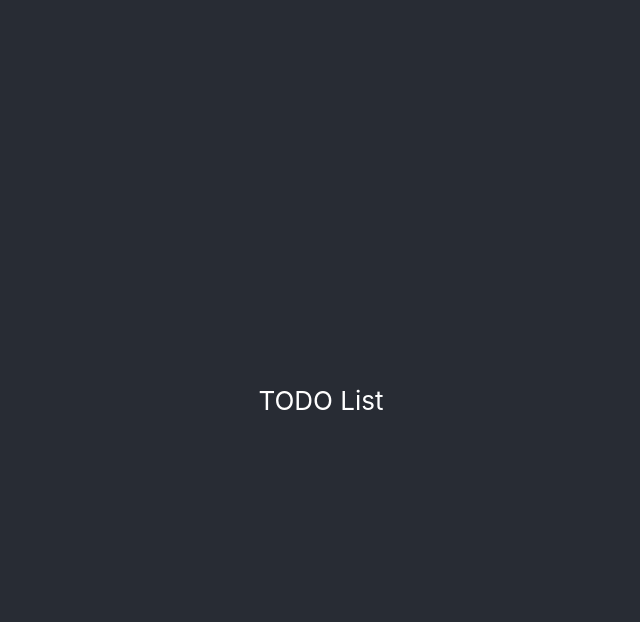
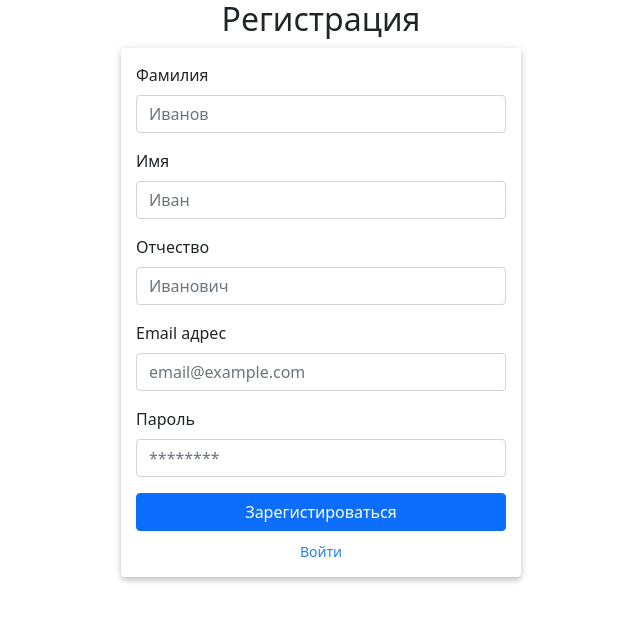
Before and after one commit to ATrifonenko/todo_node_react, a React (Create React App) app in the folder client/: page /signup in a window 1280 px wide. Shown: the top 622 px of the page, without its empty margins (319-959 px from the left). Built offline with nearby package versions, Linux system fonts and the light colour scheme; no server answers.

Commit message:
auth forms

```diff
--- a/client/package.json
+++ b/client/package.json
@@ -3,8 +3,12 @@
   "version": "0.1.0",
   "private": true,
   "dependencies": {
+    "axios": "^0.21.1",
+    "bootstrap": "^5.0.2",
     "react": "^17.0.2",
+    "react-bootstrap": "^2.0.0-beta.4",
     "react-dom": "^17.0.2",
+    "react-router-dom": "^5.2.0",
     "react-scripts": "4.0.3"
   },
   "scripts": {
--- a/client/src/App.css
+++ b/client/src/App.css
@@ -1,7 +1,3 @@
-.App {
-  text-align: center;
-}
-
 .App-header {
   background-color: #282c34;
   min-height: 100vh;
@@ -12,3 +8,11 @@
   font-size: calc(10px + 2vmin);
   color: white;
 }
+
+.wrapper-spinner {
+  display: flex;
+  width: 100vw;
+  height: 100vh;
+  justify-content: center;
+  align-items: center;
+}
--- a/client/src/App.js
+++ b/client/src/App.js
@@ -1,10 +1,48 @@
+import { BrowserRouter, Switch, Route, Redirect } from 'react-router-dom';
+import { SignUp, SignIn } from './components/Auth/Auth';
+import { useAuth, ProvideAuth } from './hooks/useAuth';
+import Spinner from 'react-bootstrap/Spinner';
+import 'bootstrap/dist/css/bootstrap.min.css';
 import './App.css';
 
 function App() {
   return (
-    <div className="App">
-      <header className="App-header">TODO List</header>
-    </div>
+    <ProvideAuth>
+      <BrowserRouter>
+        <div className="App">
+          <Switch>
+            <Route path="/signup">
+              <SignUp />
+            </Route>
+            <Route path="/signin">
+              <SignIn />
+            </Route>
+            <PrivateRoute path="/">{'todolist component'}</PrivateRoute>
+          </Switch>
+        </div>
+      </BrowserRouter>
+    </ProvideAuth>
+  );
+}
+
+function PrivateRoute({ children, ...rest }) {
+  const { user, isAuthenticating } = useAuth();
+
+  return (
+    <Route
+      {...rest}
+      render={({ location }) =>
+        isAuthenticating ? (
+          <div className="wrapper-spinner">
+            <Spinner animation="border" />
+          </div>
+        ) : user ? (
+          children
+        ) : (
+          <Redirect to={{ pathname: '/signin', state: { from: location } }} />
+        )
+      }
+    />
   );
 }
 
--- /dev/null
+++ b/client/src/api.js
@@ -0,0 +1,9 @@
+import axios from 'axios';
+
+const api = {
+  auth: {
+    checkAuth: () => axios.get('/api/users/checkAuth').then((res) => res.data),
+  },
+};
+
+export default api;
--- /dev/null
+++ b/client/src/components/Auth/Auth.css
@@ -0,0 +1,33 @@
+.container {
+  display: flex;
+  height: 100%;
+  max-width: 1024px;
+  flex-direction: column;
+  justify-content: center;
+}
+
+.auth-box {
+  display: flex;
+  flex-direction: column;
+  width: 400px;
+  margin: 0 auto;
+  box-shadow: 0px 4px 5px rgba(0, 0, 0, 0.14), 0px 1px 10px rgba(0, 0, 0, 0.12);
+  padding: 15px;
+  border-radius: 4px;
+}
+
+.auth-box__title {
+  margin-bottom: 10px;
+  text-align: center;
+}
+
+.auth-box__question {
+  margin-top: 10px;
+  align-self: center;
+  font-size: 14px;
+}
+
+.auth-box__question-link {
+  text-decoration: none;
+  color: #2582e7;
+}
--- /dev/null
+++ b/client/src/components/Auth/Auth.js
@@ -0,0 +1,148 @@
+import { useState } from 'react';
+import { Link, useHistory, useLocation } from 'react-router-dom';
+import Form from 'react-bootstrap/Form';
+import Button from 'react-bootstrap/Button';
+import { useAuth } from '../../hooks/useAuth';
+import './Auth.css';
+
+function Auth(props) {
+  const [email, setEmail] = useState('');
+  const [password, setPassword] = useState('');
+  const [firstName, setFirstName] = useState('');
+  const [secondName, setSecondName] = useState('');
+  const [patronymic, setPatronymic] = useState('');
+  const [errors, setErrors] = useState({});
+
+  let history = useHistory();
+  let location = useLocation();
+
+  const redirectAfterLogin = () => {
+    let { from } = location.state || { from: { pathname: '/' } };
+    history.replace(from);
+  };
+
+  const submit = (e) => {
+    const validationErrors = validate(email, password);
+
+    if (Object.entries(validationErrors).length === 0) {
+      setErrors({});
+      console.log('dct uel');
+      //props.submit(email, password).then(() => redirectAfterLogin());
+    } else {
+      e.preventDefault();
+      e.stopPropagation();
+      setErrors(validationErrors);
+    }
+  };
+
+  const validate = (email, password) => {
+    const validationErrors = {};
+    if (
+      !email ||
+      !/[a-z0-9!#$%&'*+/=?^_`{|}~-]+(?:\.[a-z0-9!#$%&'*+/=?^_`{|}~-]+)*@(?:[a-z0-9](?:[a-z0-9-]*[a-z0-9])?\.)+[a-z0-9](?:[a-z0-9-]*[a-z0-9])?/.test(
+        email
+      )
+    ) {
+      validationErrors.email = 'Не валидный e-mail';
+    }
+    if (!password || !/^((?=\S*?[A-Z])(?=\S*?[a-z])(?=\S*?[0-9]).{7,})\S$/.test(password)) {
+      validationErrors.password =
+        'Пароль должен содержать не менее восьми знаков, включать заглавные и строчные буквы, цифры';
+    }
+    return validationErrors;
+  };
+
+  const username = (
+    <>
+      <Form.Group className="mb-3" controlId="formSecondName">
+        <Form.Label>Фамилия</Form.Label>
+        <Form.Control
+          required
+          type="text"
+          placeholder="Иванов"
+          onChange={(e) => setSecondName(e.target.value)}
+          value={secondName}
+        />
+      </Form.Group>
+      <Form.Group className="mb-3" controlId="formFirstName">
+        <Form.Label>Имя</Form.Label>
+        <Form.Control
+          required
+          type="text"
+          placeholder="Иван"
+          onChange={(e) => setFirstName(e.target.value)}
+          value={firstName}
+        />
+      </Form.Group>
+      <Form.Group className="mb-3" controlId="formPatronymic">
+        <Form.Label>Отчество</Form.Label>
+        <Form.Control
+          required
+          type="text"
+          placeholder="Иванович"
+          onChange={(e) => setPatronymic(e.target.value)}
+          value={patronymic}
+        />
+      </Form.Group>
+    </>
+  );
+
+  return (
+    <div className="container">
+      <h2 className="auth-box__title">{props.type === 'signin' ? 'Вход' : 'Регистрация'}</h2>
+      <Form noValidate className="auth-box" onSubmit={submit}>
+        {props.type === 'signup' && username}
+        <Form.Group className="mb-3" controlId="formEmail">
+          <Form.Label>Email адрес</Form.Label>
+          <Form.Control
+            required
+            type="email"
+            placeholder="email@example.com"
+            onChange={(e) => {
+              setEmail(e.target.value);
+              setErrors((err) => ({ ...err, email: false }));
+            }}
+            value={email}
+            isInvalid={!!errors.email}
+          />
+          <Form.Control.Feedback type="invalid">{errors.email}</Form.Control.Feedback>
+        </Form.Group>
+        <Form.Group className="mb-3" controlId="formPassword">
+          <Form.Label>Пароль</Form.Label>
+          <Form.Control
+            required
+            type="password"
+            placeholder="********"
+            onChange={(e) => {
+              setPassword(e.target.value);
+              setErrors((err) => ({ ...err, password: false }));
+            }}
+            value={password}
+            isInvalid={!!errors.password}
+          />
+          <Form.Control.Feedback type="invalid">{errors.password}</Form.Control.Feedback>
+        </Form.Group>
+        <div className="d-grid gap-2">
+          <Button variant="primary" type="submit">
+            {props.type === 'signin' ? 'Войти' : 'Зарегистироваться'}
+          </Button>
+        </div>
+        <span className="auth-box__question">
+          <Link className="auth-box__question-link" to={props.type === 'signin' ? '/signup' : '/signin'}>
+            {props.type === 'signin' ? 'Зарегистрироваться' : 'Войти'}
+          </Link>
+        </span>
+      </Form>
+    </div>
+  );
+}
+
+export function SignIn() {
+  //  let auth = useAuth();
+  return <Auth type="signin" submit={() => console.log('123')} />;
+}
+
+export function SignUp() {
+  // let auth = useAuth();
+  return <Auth type="signup" submit={() => console.log('123')} />;
+}
--- /dev/null
+++ b/client/src/hooks/useAuth.js
@@ -0,0 +1,39 @@
+import React, { createContext, useContext, useState, useEffect } from 'react';
+import api from '../api';
+
+const authContext = createContext();
+
+export function ProvideAuth({ children }) {
+  let auth = useProvideAuth();
+
+  return <authContext.Provider value={auth}>{children}</authContext.Provider>;
+}
+
+export const useAuth = () => {
+  return useContext(authContext);
+};
+
+function useProvideAuth() {
+  const [user, setUser] = useState(null);
+  const [isAuthenticating, setIsAuthenticating] = useState(false); // вернуть true
+  useEffect(() => {
+    api.auth.checkAuth().then((user) => {
+      if (user.logged) {
+        setUser(user);
+        setIsAuthenticating(false);
+      }
+    });
+  }, []);
+  const signIn = (email, password) => {
+    // Логин с возвратом user
+  };
+  const signUp = (email, password) => {
+    // Регистрация с возвратом user
+  };
+  return {
+    user,
+    isAuthenticating,
+    signIn,
+    signUp,
+  };
+}
--- a/package.json
+++ b/package.json
@@ -5,7 +5,7 @@
   "main": "server.js",
   "scripts": {
     "start": "npm run build --prefix ./client && node server.js",
-    "server-dev": "nodemon --watch ./ server.js",
+    "server-dev": "nodemon --watch ./ --ignore ./client server.js",
     "client-dev": "npm start --prefix ./client",
     "dev": "concurrently \"npm run server-dev\" \"npm run client-dev\""
   },
```
Also changed, not shown: 1 other file (tests, documents, lock files or other folders).
